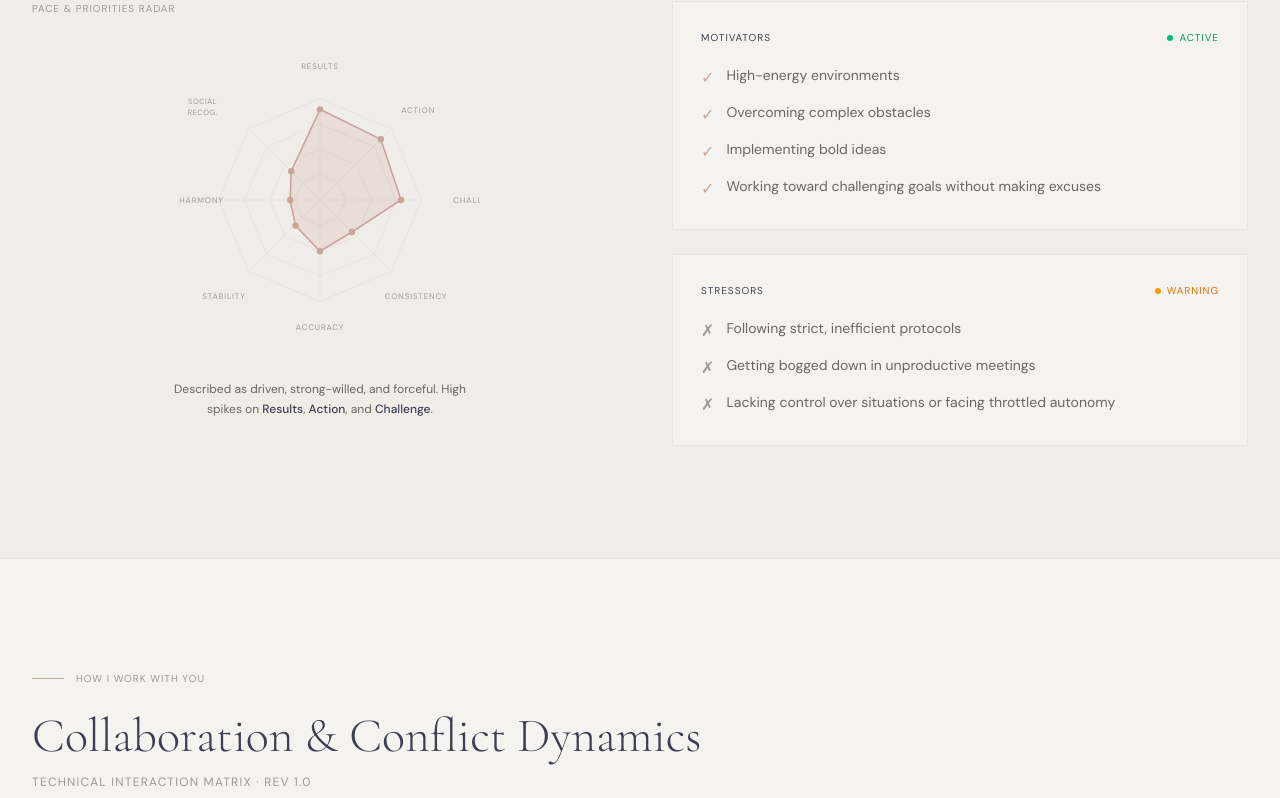
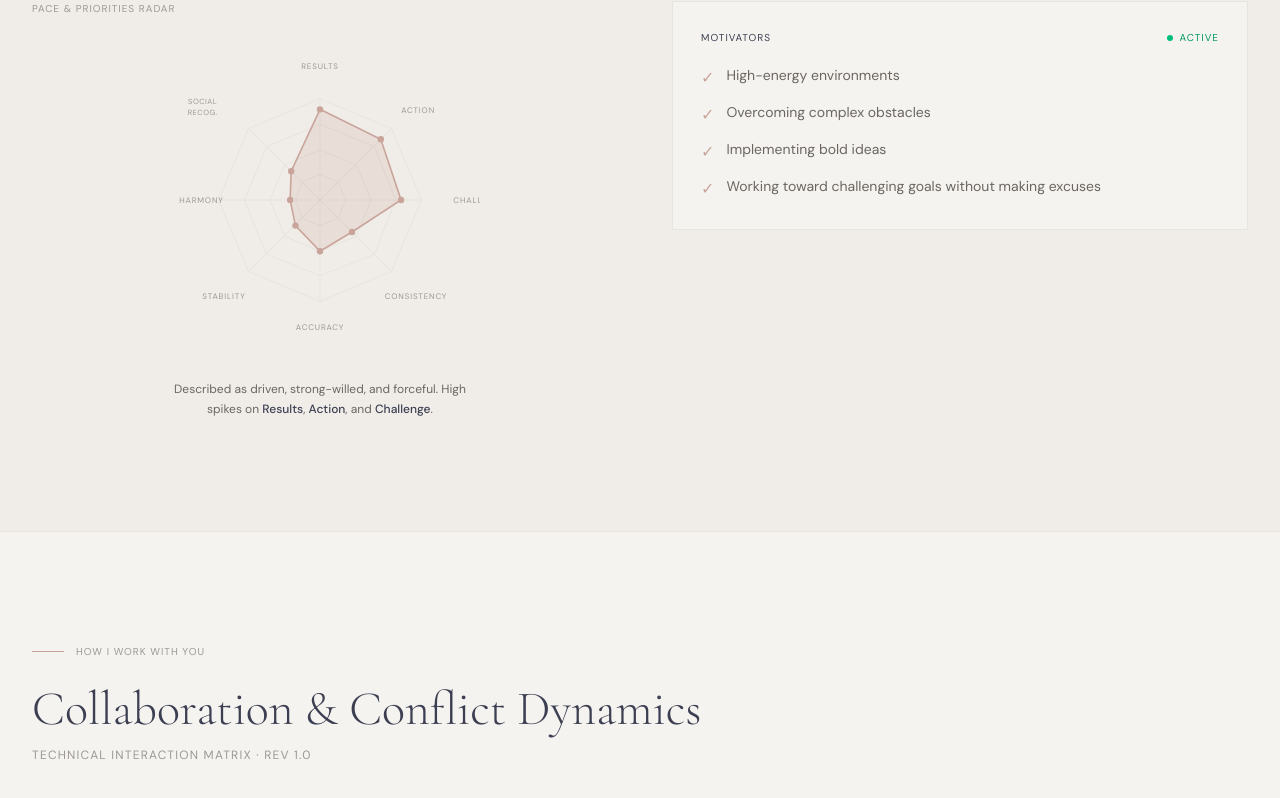
Before and after one commit to helanan/personal_portfolio_website, a Next.js app: page /about in a window 1280 px wide. Shown: the part 2031-2829 px from the top of the page. Built offline with nearby package versions, Linux system fonts and the light colour scheme.

Commit message:
Remove Stressors panel from About page DISC section
Co-Authored-By: Claude Sonnet 4.6 <noreply@anthropic.com>
Claude-Session: https://claude.ai/code/session_01G3SpsEukAw8XooL7crzvGM

```diff
--- a/src/app/about/page.tsx
+++ b/src/app/about/page.tsx
@@ -271,25 +271,6 @@ export default function AboutPage() {
                 </ul>
               </div>
 
-              <div className="border border-smoke bg-cream p-7">
-                <div className="flex items-center justify-between mb-5">
-                  <span className="text-[10px] font-sans uppercase tracking-widest text-charcoal">
-                    Stressors
-                  </span>
-                  <span className="flex items-center gap-1.5 text-[10px] font-sans uppercase tracking-widest text-amber-600">
-                    <span className="w-1.5 h-1.5 rounded-full bg-amber-500 inline-block" />
-                    Warning
-                  </span>
-                </div>
-                <ul className="space-y-3">
-                  {stressors.map((s, i) => (
-                    <li key={i} className="flex items-start gap-3">
-                      <span className="text-gray-mid shrink-0 mt-px">✗</span>
-                      <span className="font-sans text-sm text-gray-warm">{s}</span>
-                    </li>
-                  ))}
-                </ul>
-              </div>
             </div>
           </div>
         </div>
```
